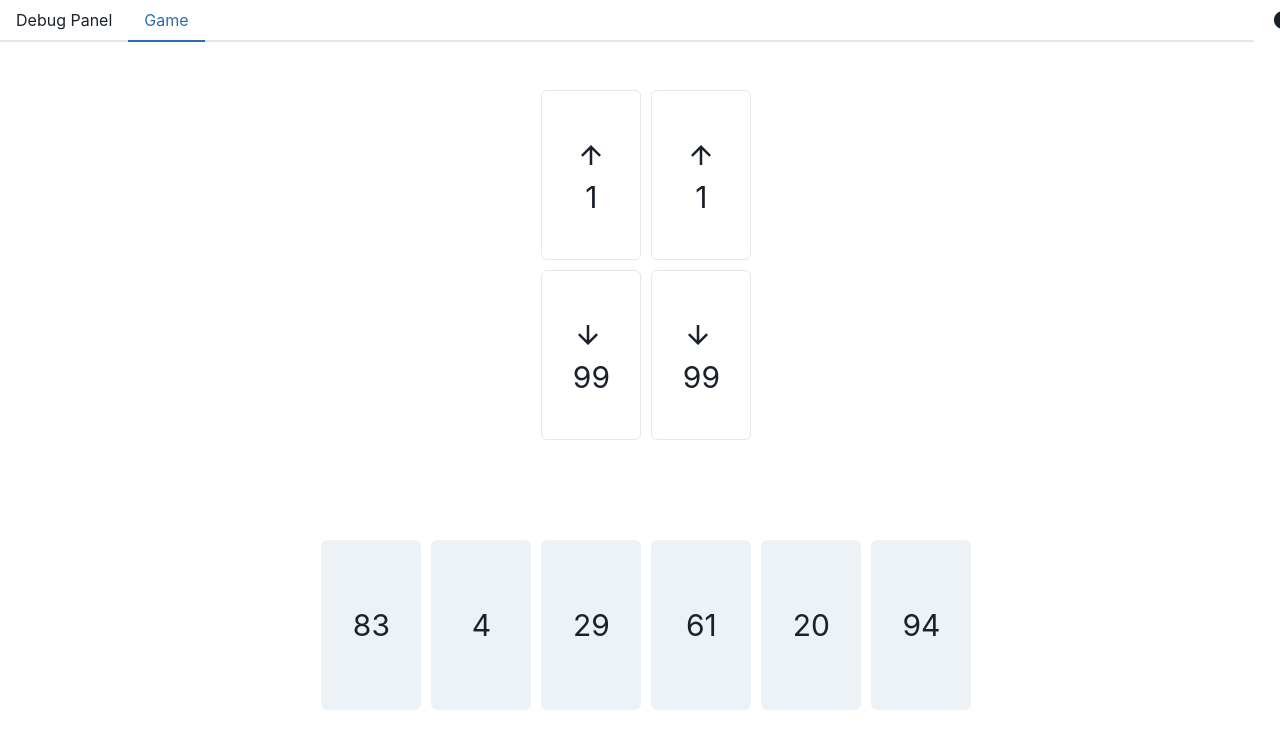
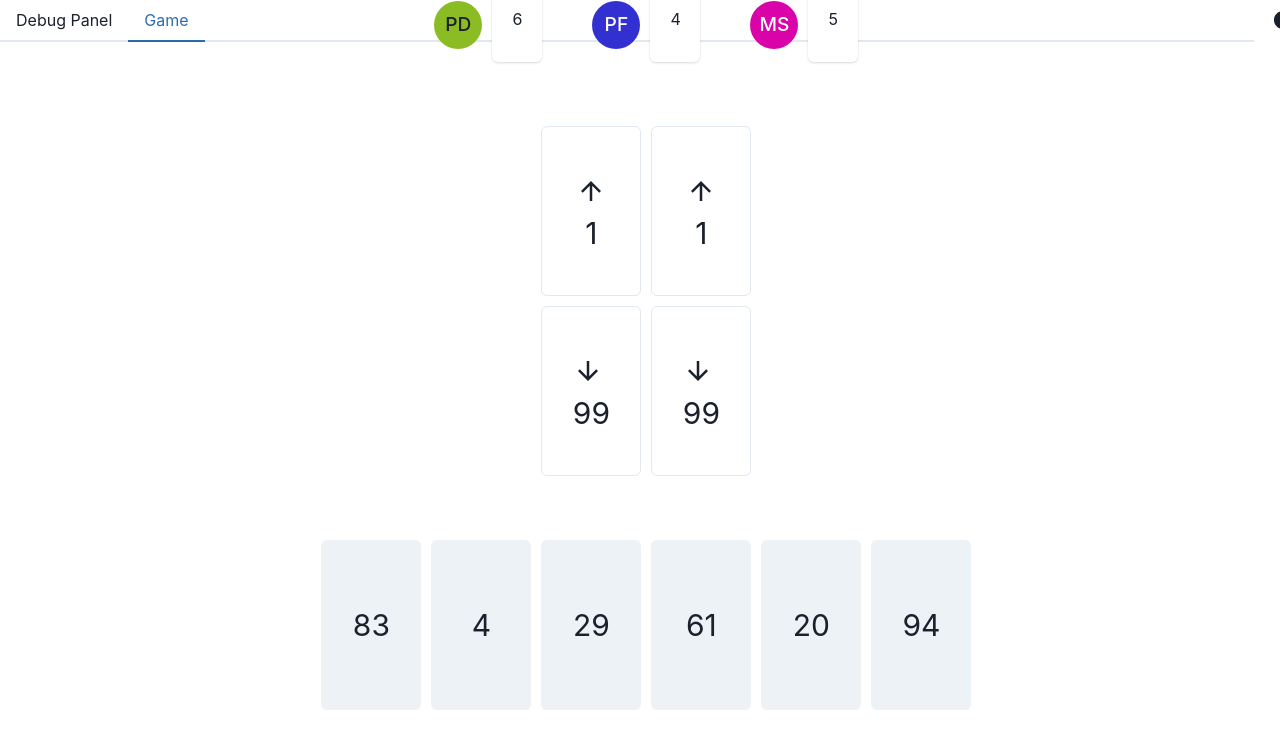
Before and after one commit to andrea-nisti/the-game, a React (Create React App) app in the folder frontend/apps/the-game/: page / in a window 1280 px wide. Shown: the top 748 px of the page. Built offline with nearby package versions, Linux system fonts and the light colour scheme.

Commit message:
made game page gap distances relative

```diff
--- a/frontend/apps/the-game/src/pages/Game.tsx
+++ b/frontend/apps/the-game/src/pages/Game.tsx
@@ -46,7 +46,7 @@ class Game extends React.Component<GameProps, GameState> {
         flexDirection='column-reverse'
         height='94vh'
         width='98.5vw'
-        gap='100px'>
+        gap='8vh'>
 
         <UserDeck cards={this.state.userHand} />
 
```
